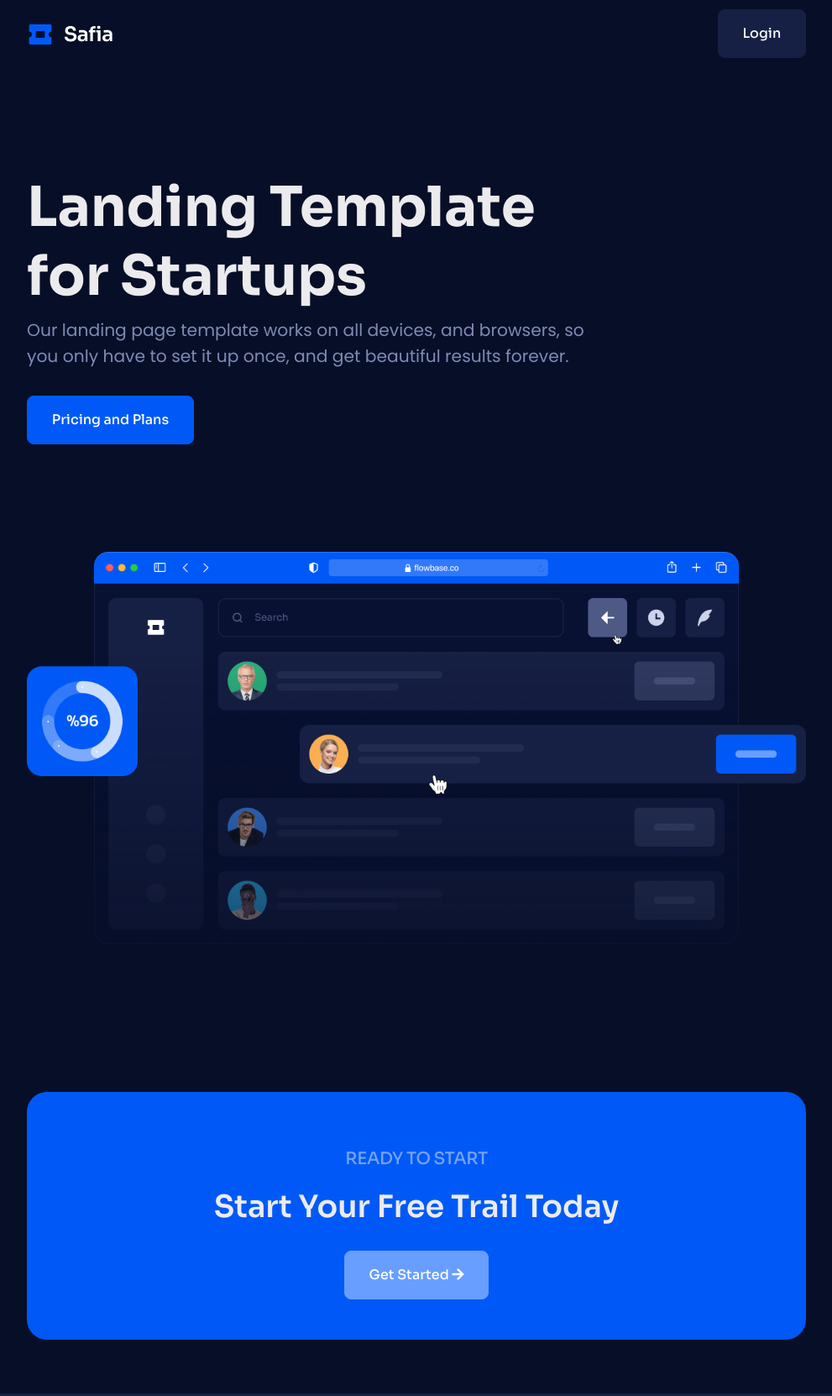
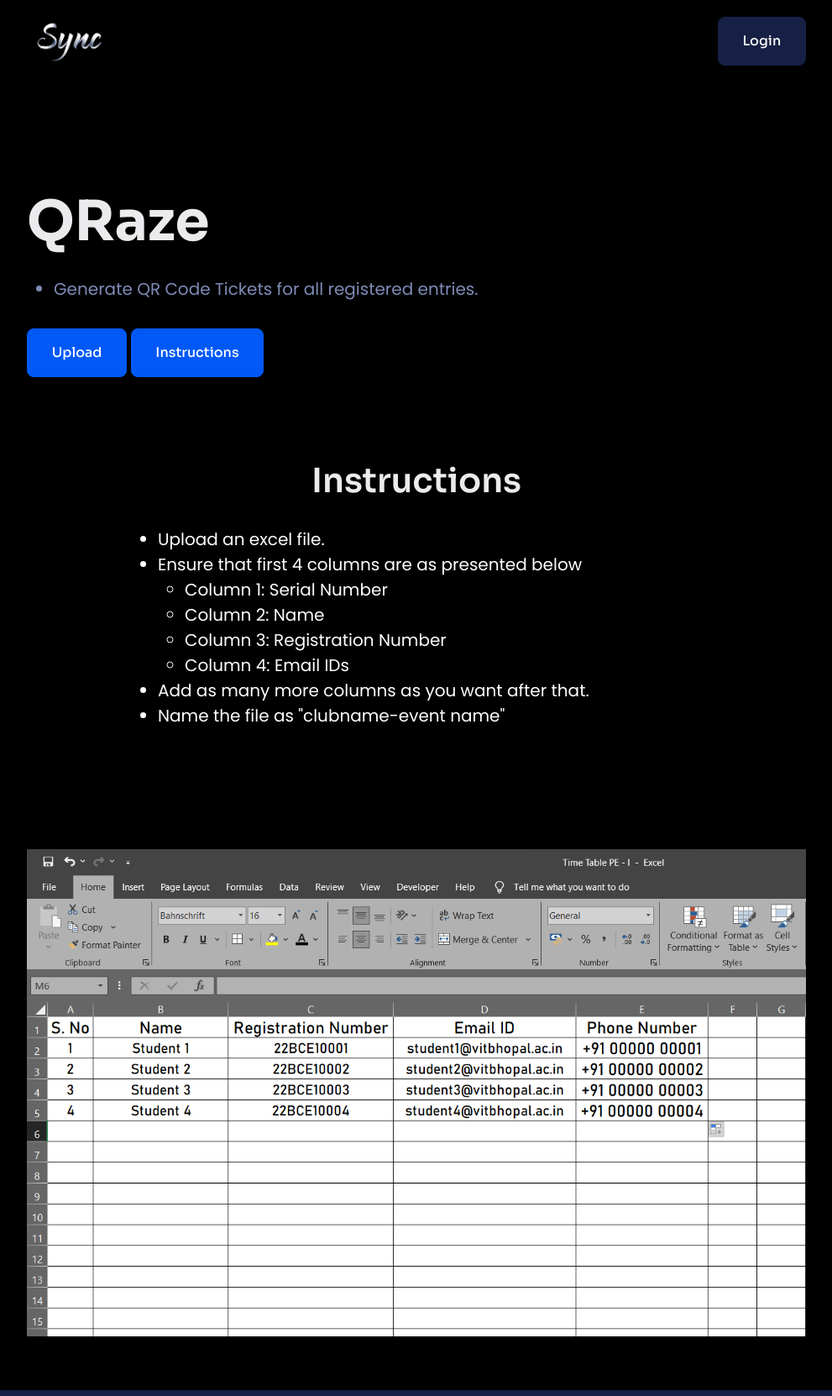
Before and after one commit to Atharv-Sathe/Qraze, a plain HTML site: page index.html in a window 1280 px wide. Shown: the part 45-1707 px from the top of the page at 84% size, without its empty margins (144-1135 px from the left). Drawn offline with Linux system fonts and the light colour scheme.

Commit message:
Added Instructions

```diff
--- a/index.html
+++ b/index.html
@@ -10,7 +10,7 @@
     <!-- ===============================================-->
     <!--    Document Title-->
     <!-- ===============================================-->
-    <title>Safia || Landing Template</title>
+    <title>Qraze.Sync</title>
 
 
     <!-- ===============================================-->
@@ -29,7 +29,7 @@
   </head>
 
 
-  <body>
+  <body style="background-color: black;">
 
     <!-- ===============================================-->
     <!--    Main Content-->
@@ -37,13 +37,12 @@
     <!-- Code Below if for Header -->
     <main class="main" id="top">
       <nav class="navbar navbar-light sticky-top" data-navbar-darken-on-scroll="900">
-        <div class="container pt-2"><a class="navbar-brand" href="./index.html"> <img src="./assets/img/gallery/logo.png" alt="..." /></a>
+        <div class="container pt-2"><a class="navbar-brand" href="./index.html"> <img style="height: fit-content;" src="./Images/Sync_Ultra_Final-removebg_HD.png" alt="..." /></a>
           <div class="navbar-nav ms-auto">
             <button class="btn btn-secondary">Login</button>
           </div>
         </div>
       </nav>
-
 
       <!-- ============================================-->
       <!-- <section> begin ============================-->
@@ -52,15 +51,41 @@
         <div class="container">
           <div class="row align-items-center">
             <div class="col-md-9 col-lg-8 col-xl-5">
-              <h1 class="display-3 lh-sm">Landing Template for Startups</h1>
+              <h1 class="display-3 lh-sm">QRaze</h1>
             </div>
             <div class="col-md-9 col-xl-5">
-              <p class="fs-2">Our landing page template works on all devices, and browsers, so you only have to set it up once, and get beautiful results forever.</p>
-              <button class="btn btn-primary mt-3">Pricing and Plans</button>
+              <p class="fs-2">
+                <ul>
+                  <li style="font-size: 20px;">Generate QR Code Tickets for all registered entries.</li>
+                </ul>
+              </p>
+              <button class="btn btn-primary mt-3">Upload</button>
+              <button class="btn btn-primary mt-3">Instructions</button>
             </div>
           </div>
         </div>
         <!-- end of .container-->
+
+        <div style="color: white; margin-top: 100px;">
+          <h2 style="font-size: 40px;  text-align: center;">Instructions</h2>
+          <div style="margin-top: 30px; margin-bottom: 10px; margin-left: 300px; font-size: 20px ;">
+            <ul>
+              <li>
+                Upload an excel file.
+              </li>
+              <li> Ensure that first 4 columns are as presented below
+                <ul>
+                  <li>Column 1: Serial Number</li>
+                  <li>Column 2: Name</li>
+                  <li>Column 3: Registration Number</li>
+                  <li>Column 4: Email IDs</li>
+                </ul>
+              </li>
+              <li> Add as many more columns as you want after that.</li>
+              <li>Name the file as "clubname-event name"</li>
+            </ul>
+          </div>
+        </div>
 
       </section>
       <!-- <section> close ============================-->
@@ -73,38 +98,13 @@
       <!-- <section> begin ============================-->
       <section>
 
-        <div class="container"><img class="img-fluid" src="./assets/img/gallery/dashboard.png" alt="Dashboard" />
+        <div class="container"><img class="img-fluid" src="./Images/SampleExcel file.png" alt="Dashboard" />
         </div>
         <!-- end of .container-->
 
       </section>
       <!-- <section> close ============================-->
-      <!-- ============================================-->
 
-      <!-- ============================================-->
-      <!-- <section> begin ============================-->
-      <section class="mt-5">
-
-        <div class="container">
-          <div class="text-center">
-            <div class="p-5 bg-primary rounded-3">
-              <div class="py-3">
-                <h4 class="opacity-50 ls-2 lh-base fw-medium">READY TO START</h4>
-                <h2 class="mt-3 fs-4 fs-sm-7 latter-sp-3 lh-base fw-semi-bold">Start Your Free Trail Today </h2>
-              </div>
-              <div class="flex-center d-flex">
-                <button class="btn btn-info">Get Started <span class="fas fa-arrow-right"></span></button>
-              </div>
-            </div>
-          </div>
-        </div>
-        <!-- end of .container-->
-
-      </section>
-      <!-- <section> close ============================-->
-      <!-- ============================================-->
-
-      <!-- ============================================-->
       <!-- <section> begin ============================-->
       <!-- Responsible for Footer  -->
       <section class="bg-secondary">
```
Also changed, not shown: Images/SampleExcel file.png (added), Images/Sync_Ultra_Final-removebg_HD.png (added).
